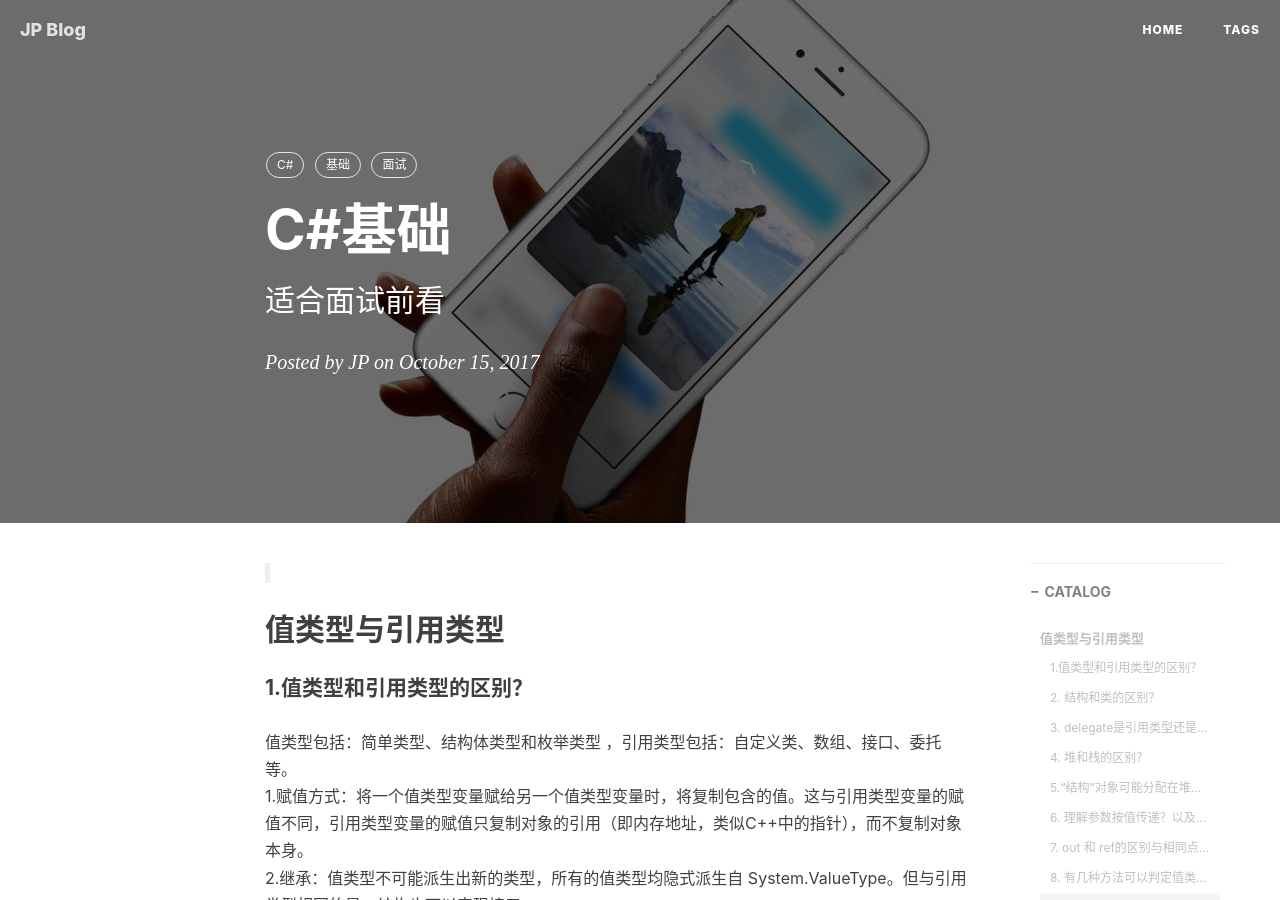
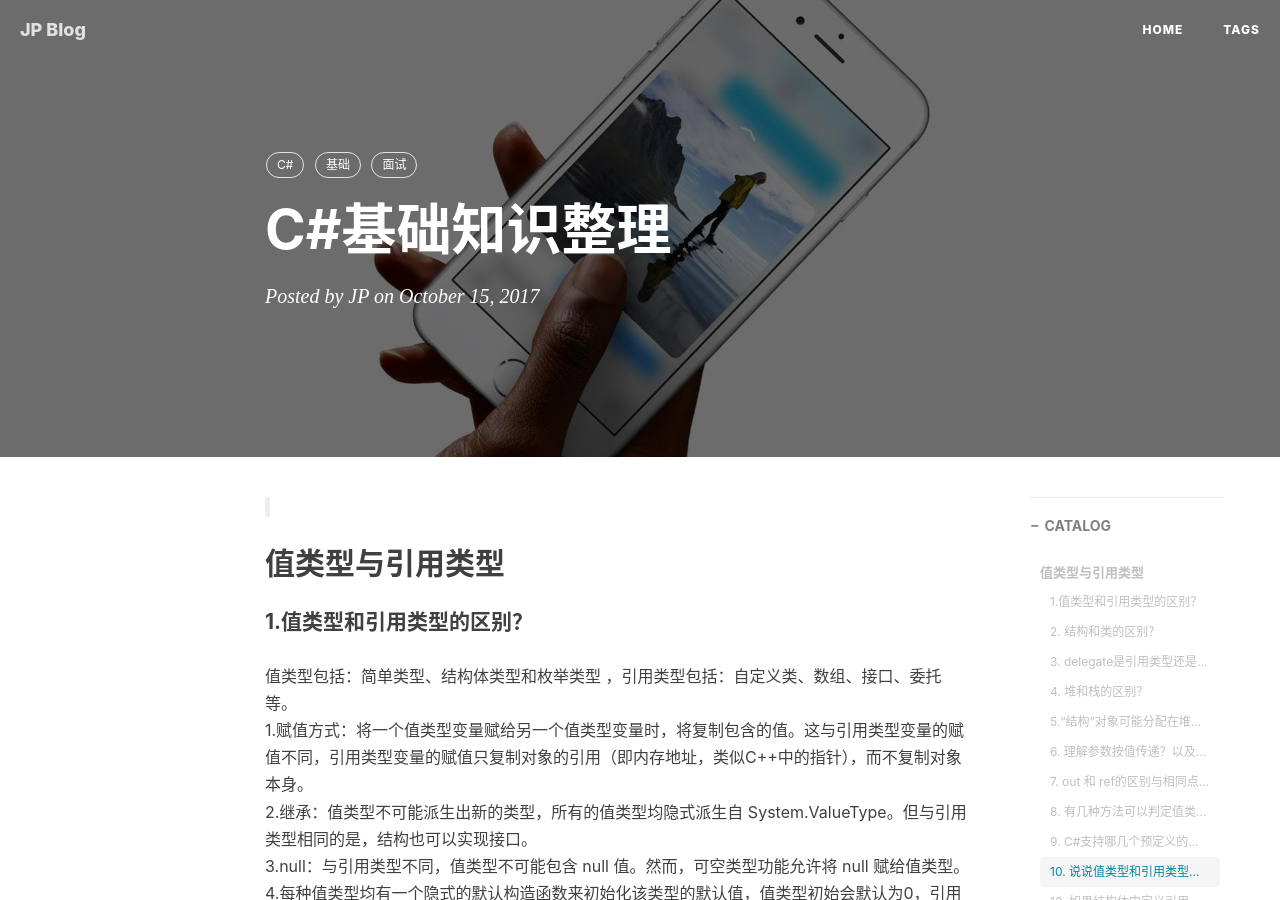
Before and after one commit to hongjiapeng/hongjiapeng.github.io, a Jekyll site: the page built from _posts/2017-10-15-C#基础.md, in a window 1280 px wide and 900 px high. Built offline with Jekyll 4.4.1, drawn with Linux system fonts in a browser that asks for light colours; nearby versions of some CDN libraries; comment, search, counter and statistics services are not loaded.

Commit message:
modify blog

```diff
--- a/_posts/2017-10-15-C#基础.md
+++ b/_posts/2017-10-15-C#基础.md
@@ -1,7 +1,7 @@
 ---
 layout:     post
-title:      C#基础
-subtitle:   适合面试前看
+title:      C#基础知识整理
+subtitle:
 date:       2017-10-15
 author:     JP
 header-img: img/post-bg-ios9-web.jpg
```
Also changed, not shown: _posts/2017-11-28-单例设计模式.md (+1 -0 lines).
